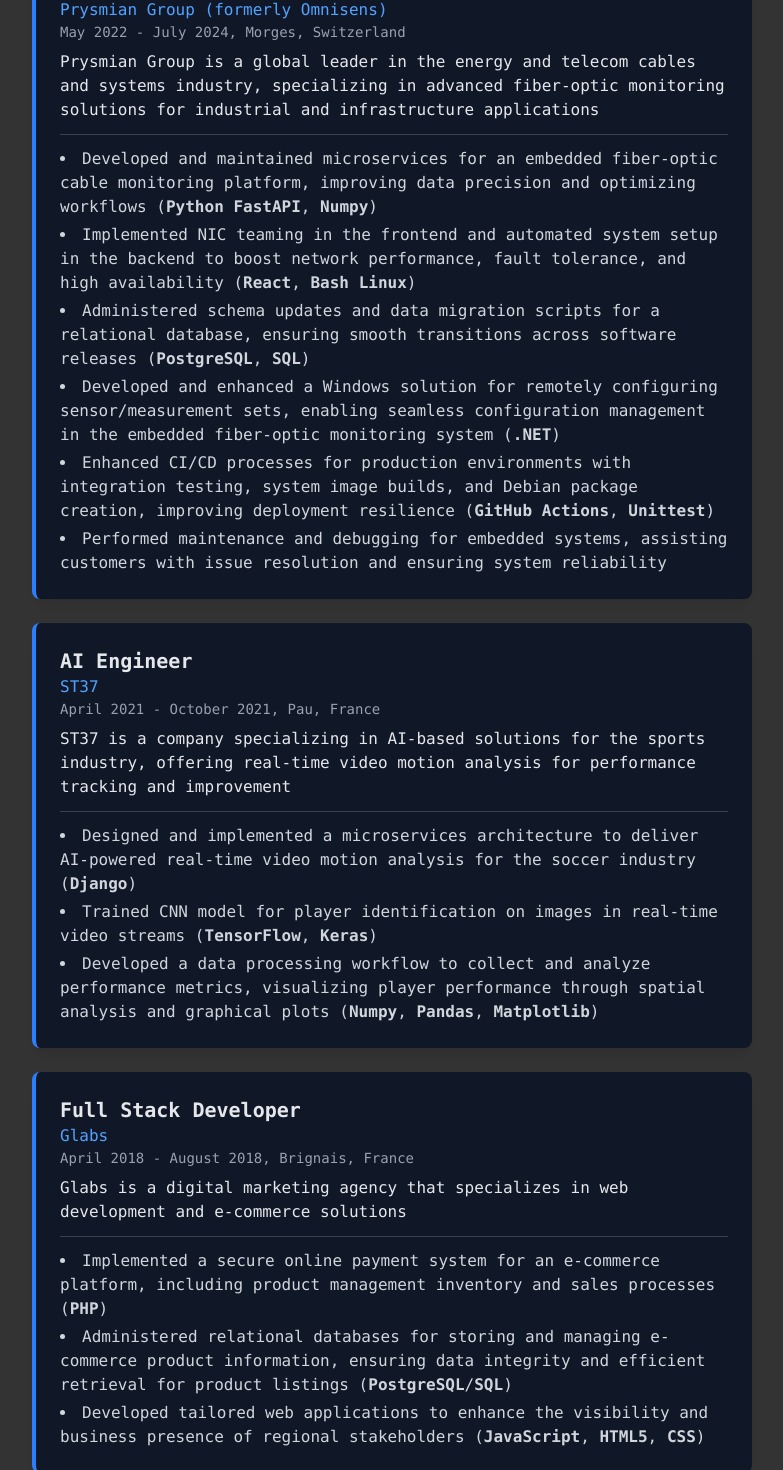
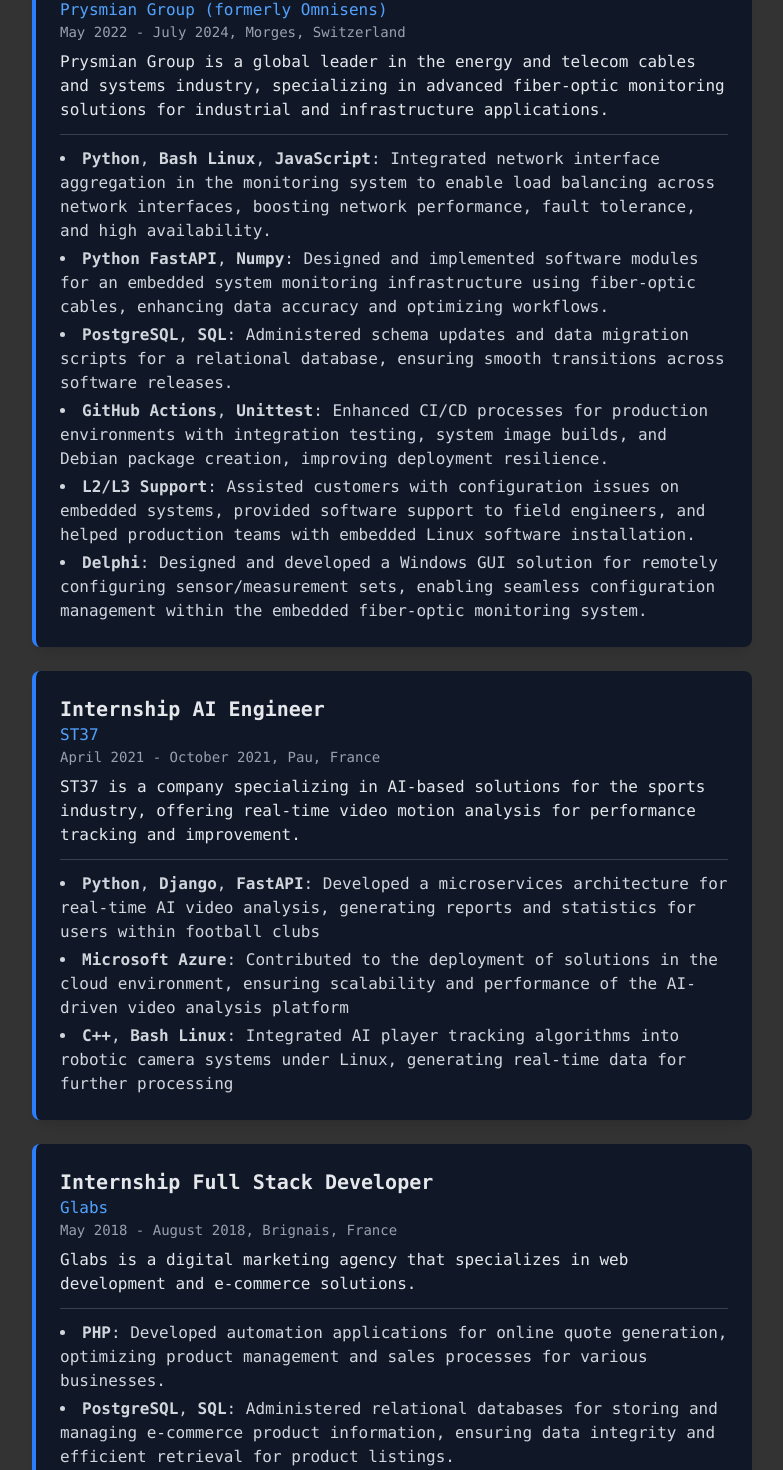
Before and after one commit to ninetiop/ninetiop.github.io, a React (Vite) app: page / in a window 1280 px wide. Shown: the part 2210-3680 px from the top of the page, without its empty margins (248-1031 px from the left). Built offline with nearby package versions, Linux system fonts and the light colour scheme.

Commit message:
fix experiences

```diff
--- a/src/components/section/ExperienceSectio.tsx
+++ b/src/components/section/ExperienceSectio.tsx
@@ -16,54 +16,66 @@
     title: "Software Engineer",
     company: "Prysmian Group (formerly Omnisens)",
     duration: "May 2022 - July 2024, Morges, Switzerland",
-    description: "Prysmian Group is a global leader in the energy and telecom cables and systems industry, specializing in advanced fiber-optic monitoring solutions for industrial and infrastructure applications",
+    description: "Prysmian Group is a global leader in the energy and telecom cables and systems industry, specializing in advanced fiber-optic monitoring solutions for industrial and infrastructure applications.",
     responsibilities: [
-      "Developed and maintained microservices for an embedded fiber-optic cable monitoring platform, improving data precision and optimizing workflows (Python FastAPI, Numpy)",
-      "Implemented NIC teaming in the frontend and automated system setup in the backend to boost network performance, fault tolerance, and high availability (React, Bash  Linux)",
-      "Administered schema updates and data migration scripts for a relational database, ensuring smooth transitions across software releases (PostgreSQL, SQL)",
-      "Developed and enhanced a Windows solution for remotely configuring sensor/measurement sets, enabling seamless configuration management in the embedded fiber-optic monitoring system (.NET)",
-      "Enhanced CI/CD processes for production environments with integration testing, system image builds, and Debian package creation, improving deployment resilience (GitHub Actions, Unittest)",
-      "Performed maintenance and debugging for embedded systems, assisting customers with issue resolution and ensuring system reliability",
-    ],
+      "Python, Bash Linux, JavaScript: Integrated network interface aggregation in the monitoring system to enable load balancing across network interfaces, boosting network performance, fault tolerance, and high availability.",
+      "Python FastAPI, Numpy: Designed and implemented software modules for an embedded system monitoring infrastructure using fiber-optic cables, enhancing data accuracy and optimizing workflows.",
+      "PostgreSQL, SQL: Administered schema updates and data migration scripts for a relational database, ensuring smooth transitions across software releases.",
+      "GitHub Actions, Unittest: Enhanced CI/CD processes for production environments with integration testing, system image builds, and Debian package creation, improving deployment resilience.",
+      "L2/L3 Support: Assisted customers with configuration issues on embedded systems, provided software support to field engineers, and helped production teams with embedded Linux software installation.",
+      "Delphi: Designed and developed a Windows GUI solution for remotely configuring sensor/measurement sets, enabling seamless configuration management within the embedded fiber-optic monitoring system.",
+
+    ]
   },
   {
     id: 2,
-    title: "AI Engineer",
+    title: "Internship AI Engineer",
     company: "ST37",
     duration: "April 2021 - October 2021, Pau, France",
-    description: "ST37 is a company specializing in AI-based solutions for the sports industry, offering real-time video motion analysis for performance tracking and improvement",
+    description: "ST37 is a company specializing in AI-based solutions for the sports industry, offering real-time video motion analysis for performance tracking and improvement.",
     responsibilities: [
-      "Designed and implemented a microservices architecture to deliver AI-powered real-time video motion analysis for the soccer industry (Django)",
-      "Trained CNN model for player identification on images in real-time video streams (TensorFlow, Keras)",
-      "Developed a data processing workflow to collect and analyze performance metrics, visualizing player performance through spatial analysis and graphical plots (Numpy, Pandas, Matplotlib)",
-    ],
+      "Python, Django, FastAPI: Developed a microservices architecture for real-time AI video analysis, generating reports and statistics for users within football clubs",
+      "Microsoft Azure: Contributed to the deployment of solutions in the cloud environment, ensuring scalability and performance of the AI-driven video analysis platform",
+      "C++, Bash Linux: Integrated AI player tracking algorithms into robotic camera systems under Linux, generating real-time data for further processing"
+    ]
   },
   {
     id: 3,
-    title: "Full Stack Developer",
+    title: "Internship Full Stack Developer",
     company: "Glabs",
-    duration: "April 2018 - August 2018, Brignais, France",
-    description: "Glabs is a digital marketing agency that specializes in web development and e-commerce solutions",
+    duration: "May 2018 - August 2018, Brignais, France",
+    description: "Glabs is a digital marketing agency that specializes in web development and e-commerce solutions.",
     responsibilities: [
-      "Implemented a secure online payment system for an e-commerce platform, including product management inventory and sales processes (PHP)",
-      "Administered relational databases for storing and managing e-commerce product information, ensuring data integrity and efficient retrieval for product listings (PostgreSQL/SQL)",
-      "Developed tailored web applications to enhance the visibility and business presence of regional stakeholders (JavaScript, HTML5, CSS)",
-    ],
-  },
+      "PHP: Developed automation applications for online quote generation, optimizing product management and sales processes for various businesses.",
+      "PostgreSQL, SQL: Administered relational databases for storing and managing e-commerce product information, ensuring data integrity and efficient retrieval for product listings.",
+      "JavaScript, HTML5, TailwindCSS: Developed tailored web applications to enhance the visibility and business presence of regional stakeholders."
+    ]
+  }
 ];
 
+const highlightTechnologies = (text: string) => {
+  const techs = [
+    "Python", "L2/L3 Support", "FastAPI", "React", "C++", "Bash Linux", "PostgreSQL", "SQL",
+    "Delphi", "GitHub Actions", "Unittest", "Django", "Microsoft Azure", "Numpy", "Pandas",
+    "Matplotlib", "PHP", "JavaScript", "HTML5", "TailwindCSS"
+  ];
 
-const highlightTechnologies = (text: string) => {
-  const techs = ["Python", "FastAPI", "React", "Bash", "Linux", "PostgreSQL", "SQL", ".NET", "GitHub Actions", "Unittest", "Django", "TensorFlow", "Keras", "Numpy", "Pandas", "Matplotlib", "PHP", "JavaScript", "HTML5", "CSS"];
+  // Function to escape special characters in the technology names for regex
+  const escapeRegExp = (str: string) => {
+    return str.replace(/[.*+?^=!:${}()|\[\]\/\\]/g, '\\$&'); // Escape special characters
+  };
+
   let updatedText = text;
 
   techs.forEach((tech) => {
-    const regex = new RegExp(`(${tech})`, "g");
-    updatedText = updatedText.replace(regex, "<strong>$1</strong>");
+    const escapedTech = escapeRegExp(tech); // Escape the technology name
+    const regex = new RegExp(`(${escapedTech})`, "g"); // Create a global regex
+    updatedText = updatedText.replace(regex, "<strong>$1</strong>"); // Replace the match with highlighted text
   });
 
   return updatedText;
 };
+
 
 const ExperienceList: React.FC = () => {
   return (
```
